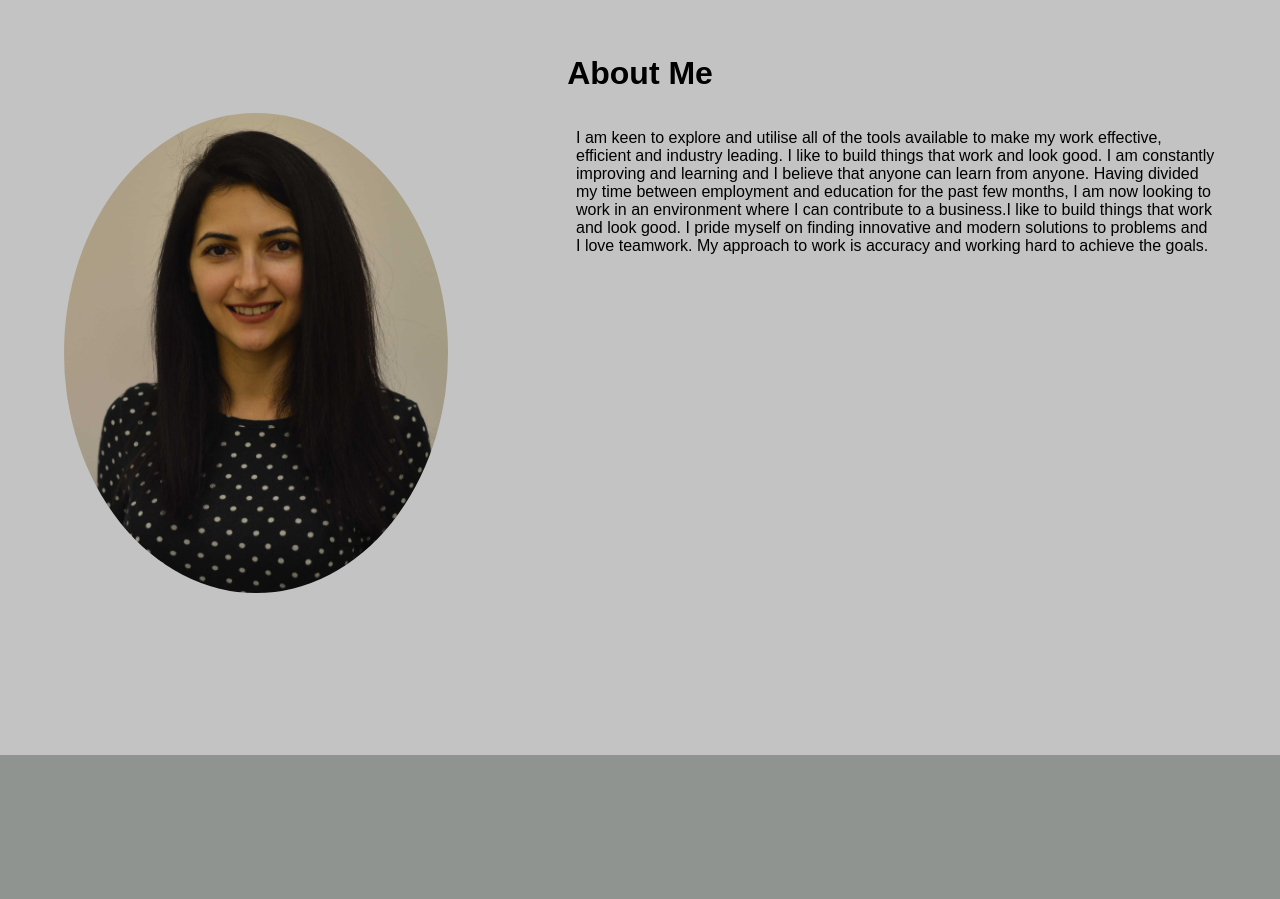
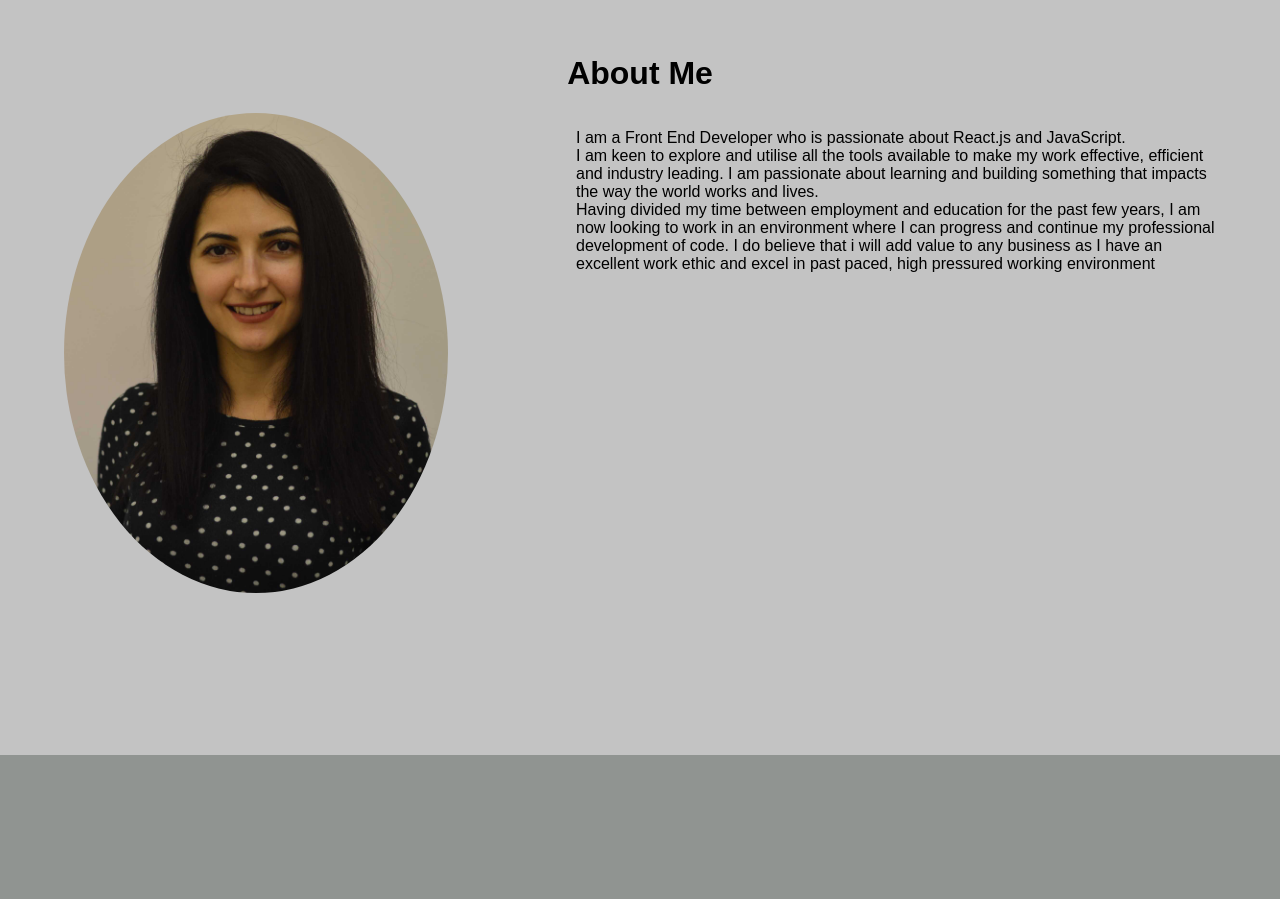
Before and after one commit to Ayselin/a.portfolio, a React (Create React App) app: page / in a window 1280 px wide. Shown: the part 880-1779 px from the top of the page. Built offline with nearby package versions, Linux system fonts and the light colour scheme.

Commit message:
content  of the paragrath about me was changed.

```diff
--- a/src/About/About.js
+++ b/src/About/About.js
@@ -5,19 +5,19 @@ import './About.css'
 class About extends Component {
     render() {
         return (
-            <div className='about' id = 'about'>
+            <div className='about' id='about'>
                 <h1 className='about-title'> About Me </h1>
                 <div className='about-content'>
                     <div className='about-img2'>
                     </div>
                     <div className='about-discription'>
-                        <p className='about-paragrath'>I am keen to explore and utilise all of the tools available to make my work effective,
-                           efficient and industry leading. I like to build things that work and look good.
-                           I am constantly improving and learning and I believe that anyone can learn from anyone.
-                           Having divided my time between employment and education for the past few months,
-                           I am now looking to work in an environment where I can contribute to a business.I like to build things that work and look good.
-                           I pride myself on finding innovative and modern solutions to problems and I love teamwork.
-                           My approach to work is accuracy and working hard to achieve the goals.</p>
+                        <p className='about-paragrath'>I am a Front End Developer who is passionate about React.js and JavaScript.<br></br>
+                        I am keen to explore and utilise all the tools available to make my work effective, efficient and industry leading.
+                        I am passionate about learning and building something that impacts the way the world works and lives.<br></br>
+                        Having divided my time between employment and education for the past few years, I am now looking to work in an environment where
+                        I can progress and continue my professional development of code.
+                        I do believe that i will add value to any business as I have an excellent work ethic and excel in past paced, high pressured working environment
+                        </p>
                     </div>
                 </div>
             </div>
```
